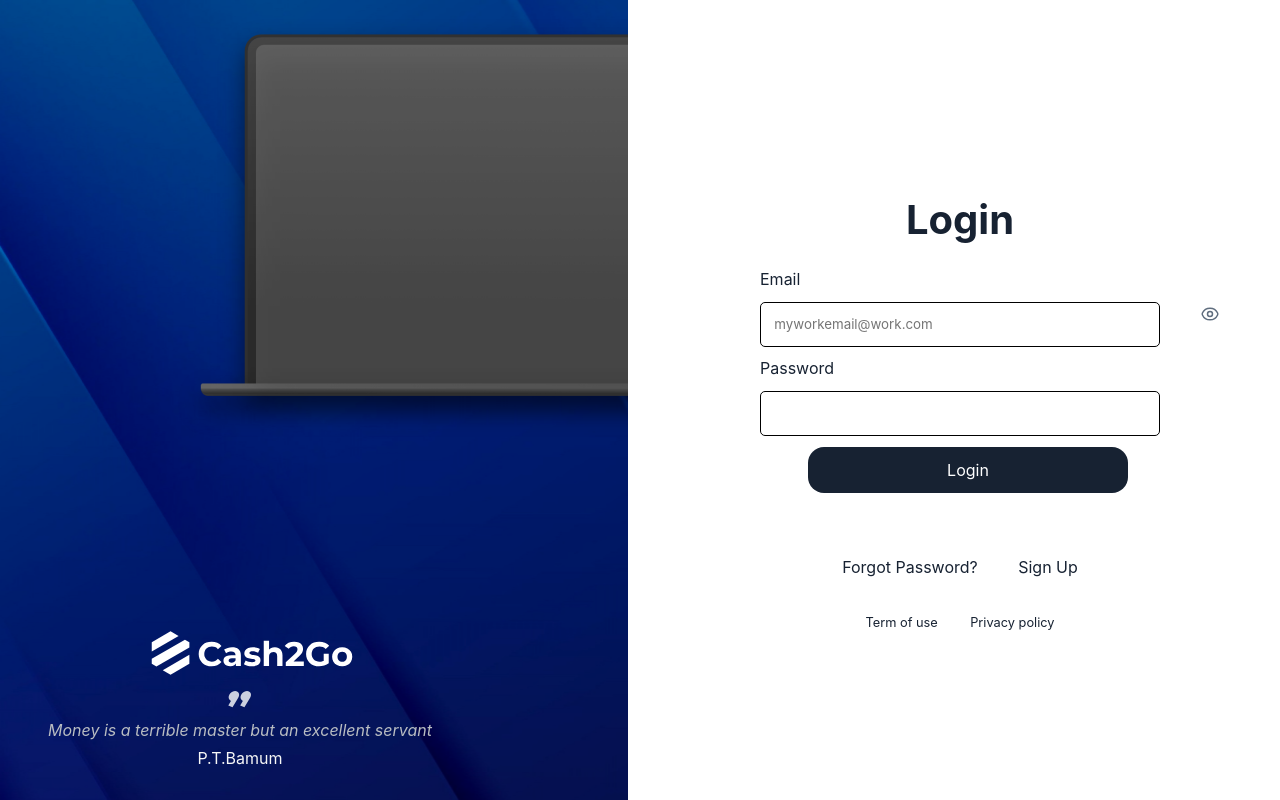
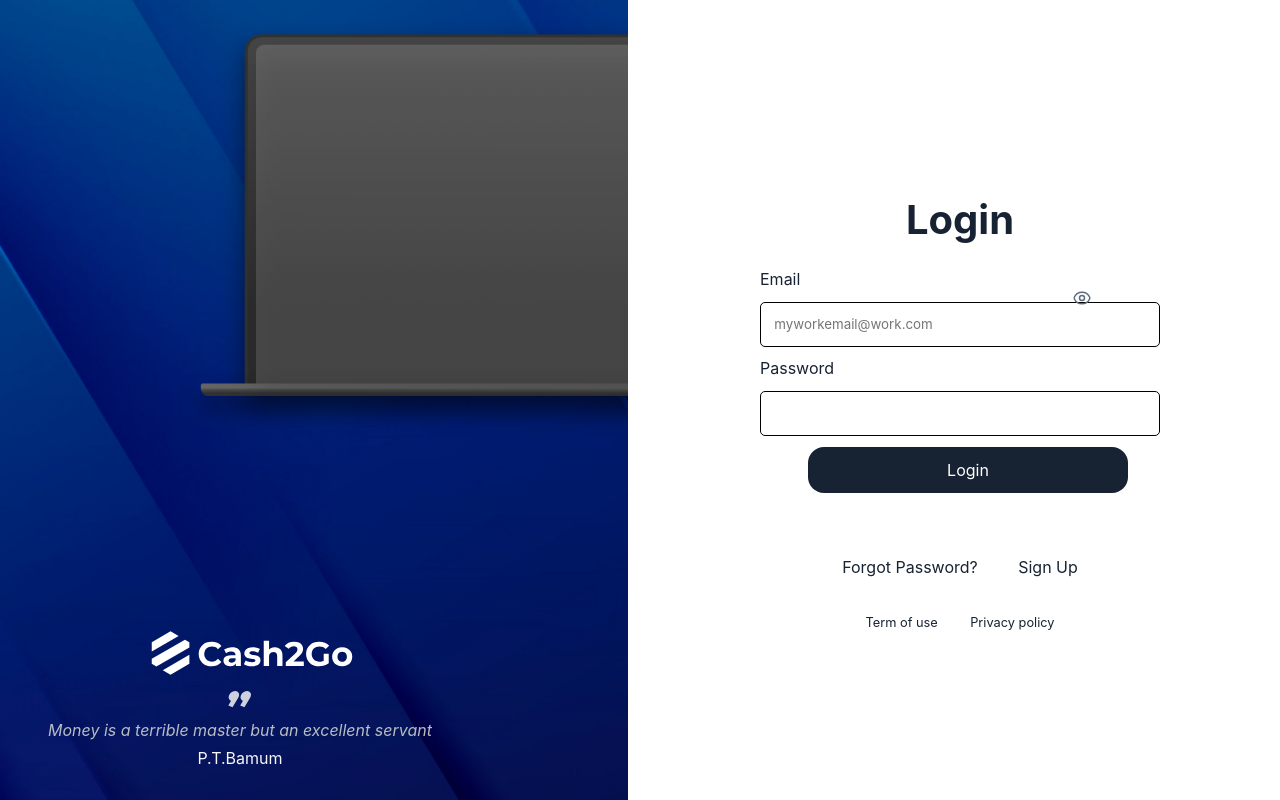
Before and after one commit to joyibeh93/Cash2go-loan-app, a React (Create React App) app: page /login in a window 1280 px wide. Built offline with nearby package versions, Linux system fonts and the light colour scheme; the HTML template or start-up script is replaced by a standard one.

Commit message:
adjusted login style

```diff
--- a/src/Styles/Login.css
+++ b/src/Styles/Login.css
@@ -55,10 +55,10 @@
   color: #ffffff;
   border: none;
 }
-.login-eye{
+.login-eye {
   position: absolute;
-  top: 19rem;
-  left: 75rem;
+  top: 18rem;
+  left: 67rem;
 }
 
 .footnote {
```
